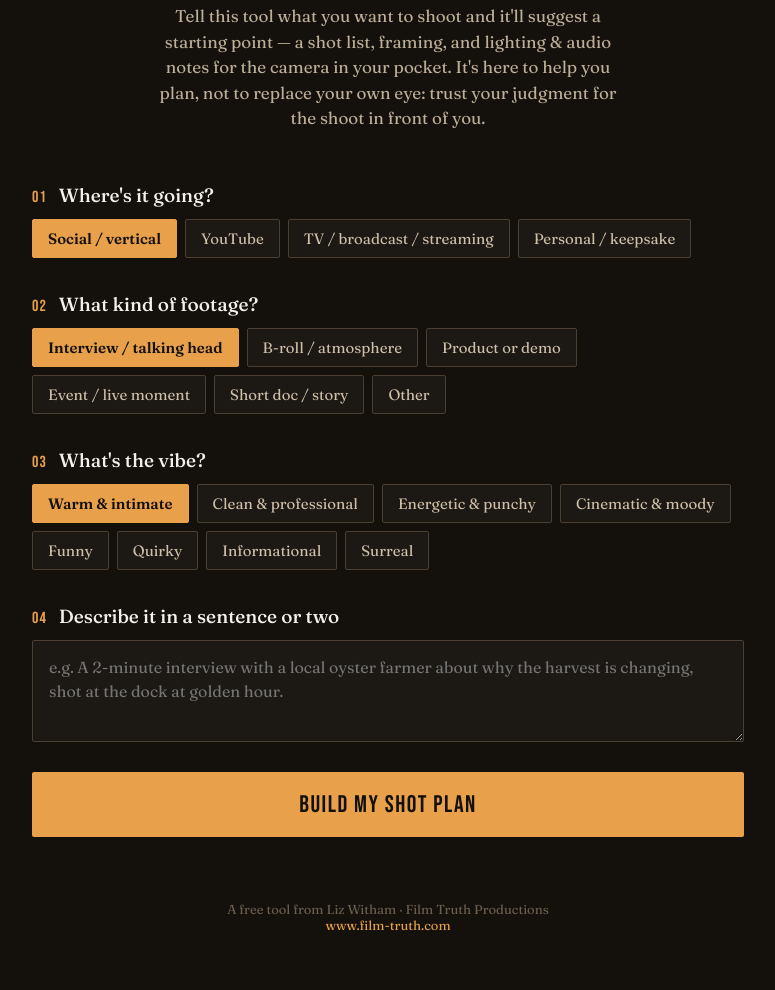
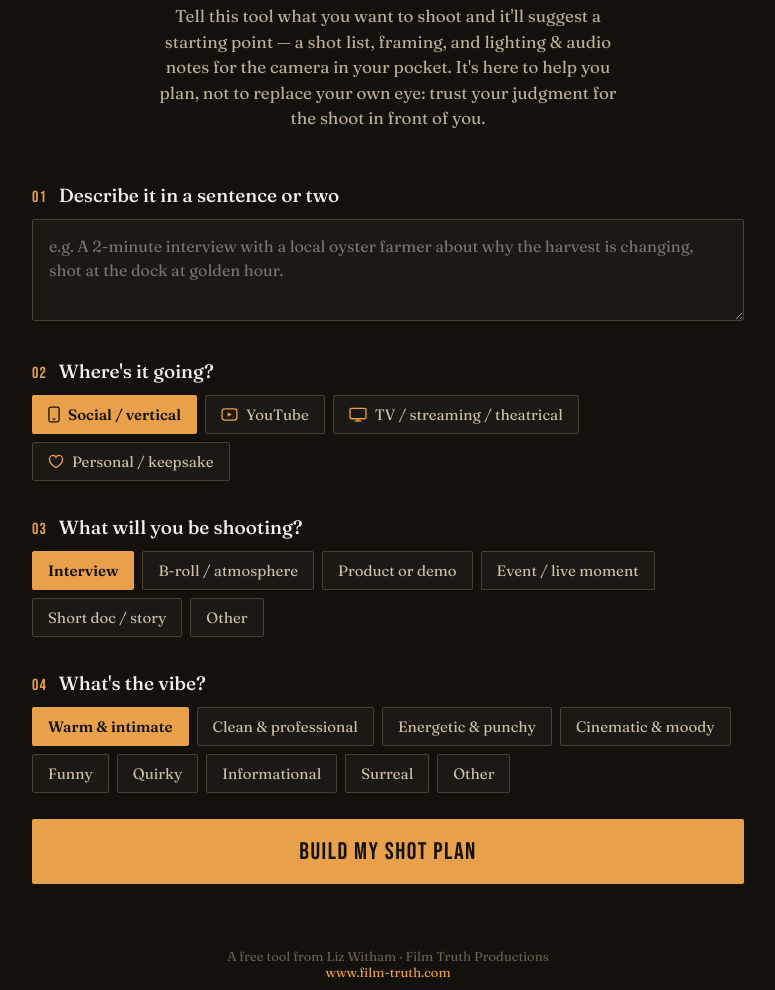
Before and after one commit to liz815/shot-planner, a website: page public/index.html in a window 1280 px wide. Shown: the part 433-1423 px from the top of the page, without its empty margins (252-1027 px from the left). Drawn offline with Linux system fonts and the light colour scheme.

Commit message:
Update index.html

```diff
--- a/public/index.html
+++ b/public/index.html
@@ -95,6 +95,9 @@
     color: #14110d;
     font-weight: 600;
   }
+  .chip-icon { display: inline-flex; align-items: center; gap: 8px; }
+  .chip-ic { display: inline-flex; align-items: center; color: var(--accent); }
+  .chip.active .chip-ic { color: #14110d; }
 
   textarea {
     width: 100%;
@@ -269,23 +272,24 @@
 
     <!-- Form -->
     <div style="margin-top: 52px;">
-      <div class="label"><span class="num">01</span><span class="lbl">Where's it going?</span></div>
-      <div class="chips" id="platformChips"></div>
+      <div class="label"><span class="num">01</span><span class="lbl">Describe it in a sentence or two</span></div>
+      <textarea id="desc" rows="3" placeholder="e.g. A 2-minute interview with a local oyster farmer about why the harvest is changing, shot at the dock at golden hour."></textarea>
 
       <div class="field">
-        <div class="label"><span class="num">02</span><span class="lbl">What kind of footage?</span></div>
+        <div class="label"><span class="num">02</span><span class="lbl">Where's it going?</span></div>
+        <div class="chips" id="platformChips"></div>
+      </div>
+
+      <div class="field">
+        <div class="label"><span class="num">03</span><span class="lbl">What will you be shooting?</span></div>
         <div class="chips" id="footageChips"></div>
         <input type="text" id="footageOther" class="other-input hidden" placeholder="Tell us what you're shooting (e.g. a live music set, a real estate walkthrough)" />
       </div>
 
       <div class="field">
-        <div class="label"><span class="num">03</span><span class="lbl">What's the vibe?</span></div>
+        <div class="label"><span class="num">04</span><span class="lbl">What's the vibe?</span></div>
         <div class="chips" id="vibeChips"></div>
-      </div>
-
-      <div class="field">
-        <div class="label"><span class="num">04</span><span class="lbl">Describe it in a sentence or two</span></div>
-        <textarea id="desc" rows="3" placeholder="e.g. A 2-minute interview with a local oyster farmer about why the harvest is changing, shot at the dock at golden hour."></textarea>
+        <input type="text" id="vibeOther" class="other-input hidden" placeholder="Describe the vibe you're after (e.g. nostalgic, dreamy, high-energy)" />
       </div>
 
       <p class="error hidden" id="error"></p>
@@ -304,14 +308,21 @@
   </div>
 
 <script>
+  const ICONS = {
+    social: '<svg width="12" height="17" viewBox="0 0 13 18" fill="none" stroke="currentColor" stroke-width="1.4" aria-hidden="true"><rect x="1" y="1" width="11" height="16" rx="2"/><line x1="5" y1="14" x2="8" y2="14"/></svg>',
+    youtube: '<svg width="17" height="13" viewBox="0 0 18 14" fill="none" stroke="currentColor" stroke-width="1.4" aria-hidden="true"><rect x="1" y="1" width="16" height="12" rx="3"/><path d="M7 4.5L11.5 7L7 9.5Z" fill="currentColor" stroke="none"/></svg>',
+    broadcast: '<svg width="18" height="15" viewBox="0 0 19 16" fill="none" stroke="currentColor" stroke-width="1.4" aria-hidden="true"><rect x="1" y="1.5" width="17" height="11" rx="1.5"/><line x1="6" y1="15" x2="13" y2="15"/><line x1="9.5" y1="12.5" x2="9.5" y2="15"/></svg>',
+    personal: '<svg width="16" height="15" viewBox="0 0 17 16" fill="none" stroke="currentColor" stroke-width="1.4" aria-hidden="true"><path d="M8.5 14.5C8.5 14.5 1.5 10.5 1.5 5.5C1.5 3 3.5 1.5 5.5 1.5C7 1.5 8 2.5 8.5 3.5C9 2.5 10 1.5 11.5 1.5C13.5 1.5 15.5 3 15.5 5.5C15.5 10.5 8.5 14.5 8.5 14.5Z"/></svg>',
+  };
+
   const PLATFORMS = [
     { id: "social", label: "Social / vertical" },
     { id: "youtube", label: "YouTube" },
-    { id: "broadcast", label: "TV / broadcast / streaming" },
+    { id: "broadcast", label: "TV / streaming / theatrical" },
     { id: "personal", label: "Personal / keepsake" },
   ];
   const FOOTAGE = [
-    { id: "interview", label: "Interview / talking head" },
+    { id: "interview", label: "Interview" },
     { id: "broll", label: "B-roll / atmosphere" },
     { id: "product", label: "Product or demo" },
     { id: "event", label: "Event / live moment" },
@@ -319,26 +330,39 @@
     { id: "other", label: "Other" },
   ];
   const VIBES = [
-    "Warm & intimate", "Clean & professional", "Energetic & punchy",
-    "Cinematic & moody", "Funny", "Quirky", "Informational", "Surreal",
+    { id: "warm", label: "Warm & intimate" },
+    { id: "clean", label: "Clean & professional" },
+    { id: "energetic", label: "Energetic & punchy" },
+    { id: "cinematic", label: "Cinematic & moody" },
+    { id: "funny", label: "Funny" },
+    { id: "quirky", label: "Quirky" },
+    { id: "informational", label: "Informational" },
+    { id: "surreal", label: "Surreal" },
+    { id: "other", label: "Other" },
   ];
 
   let platform = "social";
   let footage = "interview";
-  let vibe = VIBES[0];
+  let vibe = "warm";
   let copied = false;
   let plan = null;
 
   const esc = (s) =>
     String(s ?? "").replace(/&/g, "&amp;").replace(/</g, "&lt;").replace(/>/g, "&gt;");
 
-  // Reusable chip builder for option lists with {id, label}.
-  function buildChips(containerId, items, getSelected, setSelected) {
+  // Reusable chip builder. items: {id, label}. Optional icons keyed by id.
+  // onSelect(id) runs after selection (e.g. to toggle an "other" field).
+  function buildChips(containerId, items, getSelected, setSelected, icons) {
     const container = document.getElementById(containerId);
     items.forEach((item) => {
       const b = document.createElement("button");
       b.className = "chip" + (item.id === getSelected() ? " active" : "");
-      b.textContent = item.label;
+      if (icons && icons[item.id]) {
+        b.classList.add("chip-icon");
+        b.innerHTML = '<span class="chip-ic">' + icons[item.id] + "</span>" + esc(item.label);
+      } else {
+        b.textContent = item.label;
+      }
       b.onclick = () => {
         setSelected(item.id);
         [...container.children].forEach((c, i) =>
@@ -349,30 +373,24 @@
     });
   }
 
-  buildChips("platformChips", PLATFORMS, () => platform, (v) => (platform = v));
+  function toggleOther(boxId, show) {
+    const box = document.getElementById(boxId);
+    if (show) {
+      box.classList.remove("hidden");
+      box.focus();
+    } else {
+      box.classList.add("hidden");
+    }
+  }
+
+  buildChips("platformChips", PLATFORMS, () => platform, (v) => (platform = v), ICONS);
   buildChips("footageChips", FOOTAGE, () => footage, (v) => {
     footage = v;
-    const otherBox = document.getElementById("footageOther");
-    if (v === "other") {
-      otherBox.classList.remove("hidden");
-      otherBox.focus();
-    } else {
-      otherBox.classList.add("hidden");
-    }
+    toggleOther("footageOther", v === "other");
   });
-
-  const vibeChips = document.getElementById("vibeChips");
-  VIBES.forEach((v) => {
-    const b = document.createElement("button");
-    b.className = "chip" + (v === vibe ? " active" : "");
-    b.textContent = v;
-    b.onclick = () => {
-      vibe = v;
-      [...vibeChips.children].forEach((c, i) =>
-        c.classList.toggle("active", VIBES[i] === vibe)
-      );
-    };
-    vibeChips.appendChild(b);
+  buildChips("vibeChips", VIBES, () => vibe, (v) => {
+    vibe = v;
+    toggleOther("vibeOther", v === "other");
   });
 
   const descEl = document.getElementById("desc");
@@ -400,6 +418,19 @@
       showError("You picked \u201cOther\u201d \u2014 tell us what kind of footage it is.");
       return;
     }
+    const vibeOtherText = document.getElementById("vibeOther").value.trim();
+    if (vibe === "other" && !vibeOtherText) {
+      showError("You picked \u201cOther\u201d for the vibe \u2014 describe it in a few words.");
+      return;
+    }
+    // Resolve the vibe to a readable string for the AI.
+    let vibeLabel;
+    if (vibe === "other") {
+      vibeLabel = vibeOtherText;
+    } else {
+      const found = VIBES.find((x) => x.id === vibe);
+      vibeLabel = found ? found.label : vibe;
+    }
     clearError();
     genBtn.disabled = true;
     genBtn.textContent = "Rolling…";
@@ -410,7 +441,7 @@
       const res = await fetch("/api/generate", {
         method: "POST",
         headers: { "Content-Type": "application/json" },
-        body: JSON.stringify({ desc, platform, footage, otherText, vibe }),
+        body: JSON.stringify({ desc, platform, footage, otherText, vibe: vibeLabel }),
       });
       const data = await res.json();
       if (!res.ok) {
@@ -449,9 +480,13 @@
           <div class="set-name">${esc(r.setting)}</div>
           <div class="set-why">${esc(r.why)}</div>
         </div>`).join("");
+      const isVertical = /vertical|9:16/i.test(plan.settings.orientation || "");
+      const ratioShape = isVertical
+        ? '<svg width="11" height="17" viewBox="0 0 11 18" fill="none" stroke="#14110d" stroke-width="1.4" aria-hidden="true" style="margin-right:7px;vertical-align:-3px;"><rect x="1" y="1" width="9" height="16" rx="1.5"/></svg>'
+        : '<svg width="17" height="12" viewBox="0 0 18 12" fill="none" stroke="#14110d" stroke-width="1.4" aria-hidden="true" style="margin-right:7px;vertical-align:-1px;"><rect x="1" y="1" width="16" height="10" rx="1.5"/></svg>';
       const orient = plan.settings.orientation
         ? `<div class="orient">
-             <span class="orient-tag">${esc(plan.settings.orientation)}</span>
+             <span class="orient-tag">${ratioShape}${esc(plan.settings.orientation)}</span>
              <span class="orient-why">${esc(plan.settings.orientation_why || "")}</span>
            </div>`
         : "";
```
